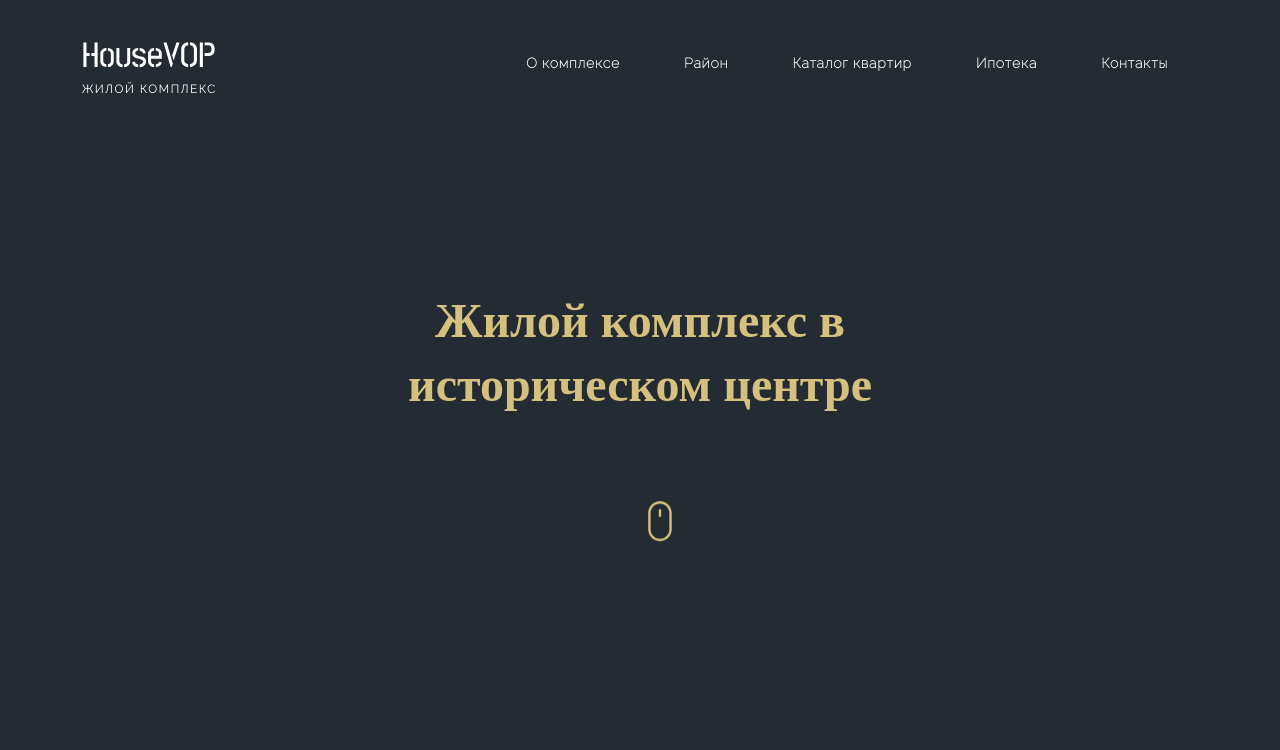
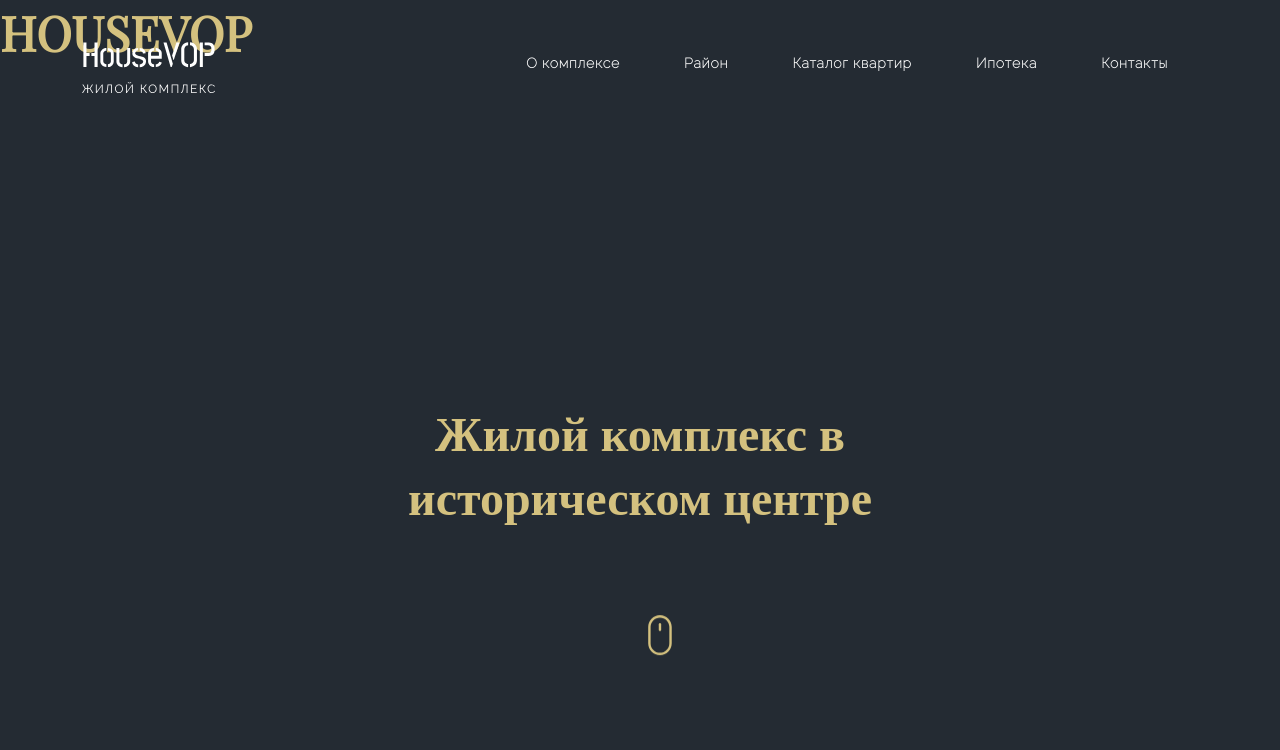
Before and after one commit to BrendonHeat/VopHouse, a plain HTML site: page index.html in a window 1280 px wide. Shown: the top 750 px of the page. Drawn offline with nearby package versions, Linux system fonts and the light colour scheme.

Commit message:
secondcommit

```diff
--- a/index.html
+++ b/index.html
@@ -23,6 +23,7 @@
 </head>
 
 <body>
+    <h1>HOUSEVOP</h1>
     <!-- NavBar begins -->
     <nav class="navbar">
         <div class="container">
```
